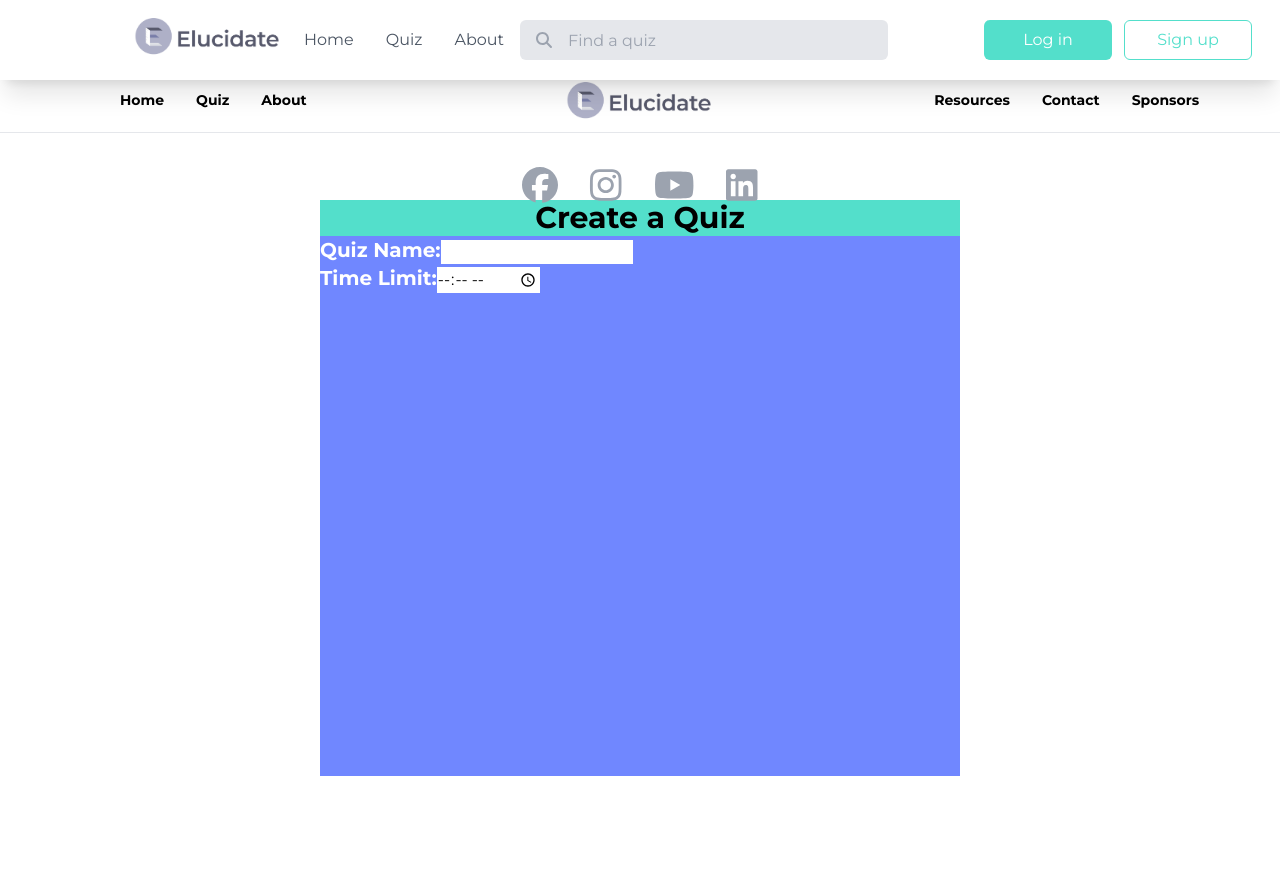
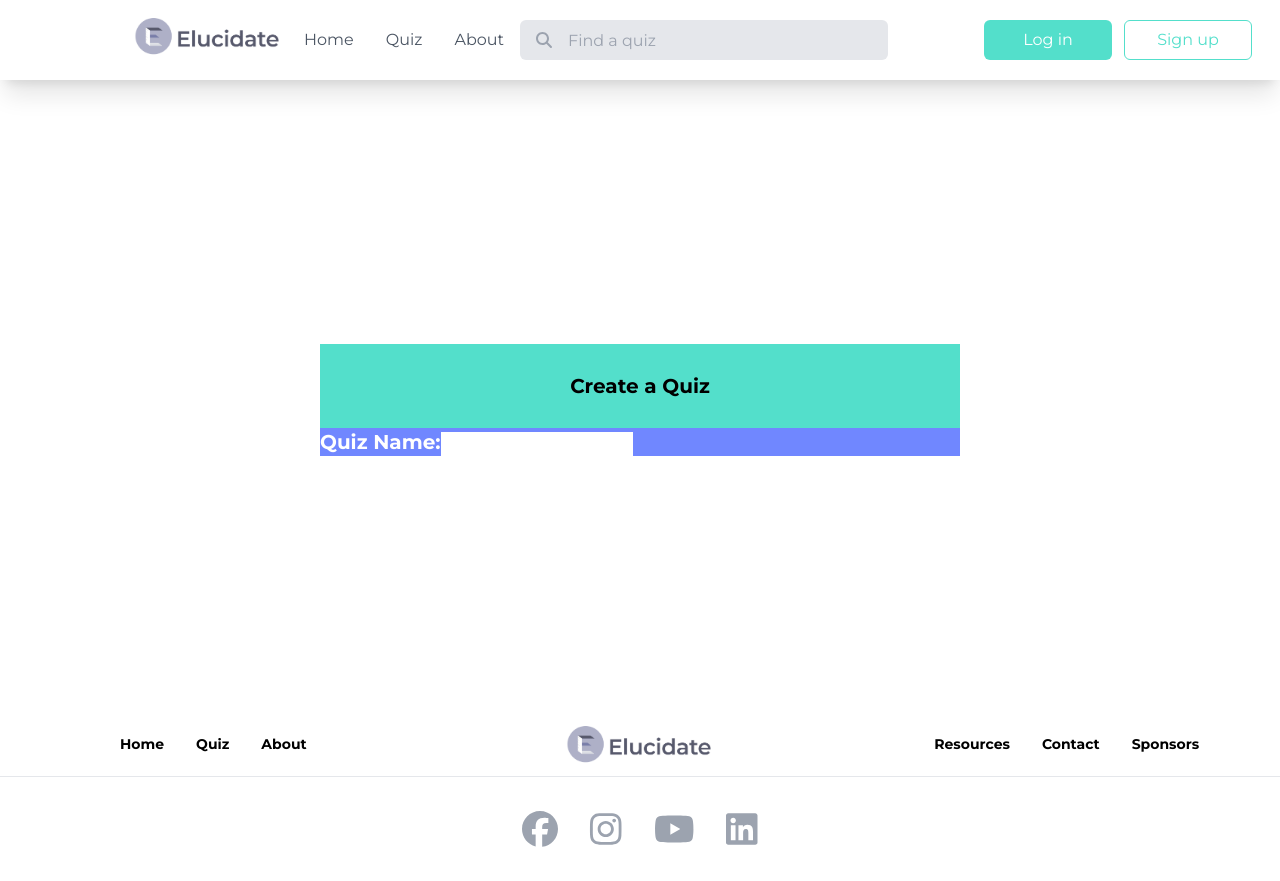
Before and after one commit to codersforcauses/elucidate, a Nuxt app in the folder client/: page /quiz-creation in a window 1280 px wide. Before the commit the page ends 800 px from the top, so only its background shows below. Built offline with nearby package versions, Linux system fonts and the light colour scheme.

Commit message:
WIP Quiz Creation Page: Fix default.vue to fit Quiz Creation Page

```diff
--- a/client/components/Box.vue
+++ b/client/components/Box.vue
@@ -1,8 +1,8 @@
 <template>
-    <div class="absolute top-1/4 left-1/4 bg-blue w-1/2" >
+    <div class="place-self-center bg-blue w-1/2" >
         <div :class="`flex ${isCentered ? 'self-center' : ''}`">
             <h1
-                class="font-bold text-center text-3xl bg-green w-full">
+                class="w-full text-center font-bold text-xl bg-green p-7">
                 {{ title }}
             </h1>
         </div>
--- a/client/components/Section/PageFooter.vue
+++ b/client/components/Section/PageFooter.vue
@@ -1,5 +1,5 @@
 <template>
-  <footer class="relative bottom-1 h-[78px]">
+  <footer class="h-20">
     <div class="flex items-center justify-around mb-2 text-sm font-bold">
       <div class="flex justify-center w-full">
         <NuxtLink to="/" class="mx-4">Home</NuxtLink>
--- a/client/components/TextBox.vue
+++ b/client/components/TextBox.vue
@@ -1,6 +1,6 @@
 <template>
     <div>
-        <label class="text-white text-xl font-bold">{{ header }}</label>
+        <label class="place-self-center text-white text-xl font-bold">{{ header }}</label>
         <input :type="inputType" />
     </div>
 </template>
--- a/client/layouts/default.vue
+++ b/client/layouts/default.vue
@@ -1,8 +1,8 @@
 <template>
-  <div>
-    <NavBar class="sticky top-0 z-50" />
-    <Nuxt class="min-h-[72vh]" />
-    <PageFooter />
+  <div class="flex flex-col min-h-screen">
+    <NavBar/>
+    <Nuxt class="my-auto"/>
+    <PageFooter/>
   </div>
 </template>
 
--- a/client/pages/quiz-creation.vue
+++ b/client/pages/quiz-creation.vue
@@ -1,21 +1,19 @@
 <template>
-  <Box title="Create a Quiz" :is-centered="true">
-    <TextBox header="Quiz Name:" input-type="text"/>
-    <!--<TextBox header="Tags" inputType="text"/> -->
-    <TimeBox header="Time Limit:" input-type="text"/>
-  </Box>
+  <div class="flex flex-col">
+      <Box title="Create a Quiz" :is-centered="true">
+      <TextBox header='Quiz Name:'/>
+      </Box>
+  </div>
 </template>
 
 <script>
 import Box from '~/components/Box.vue';
 import TextBox from '~/components/TextBox.vue';
-import TimeBox from '~/components/TimeBox.vue';
 
 export default {
   components: {
     Box,
     TextBox,
-    TimeBox,
   },
 };
 </script>
```
